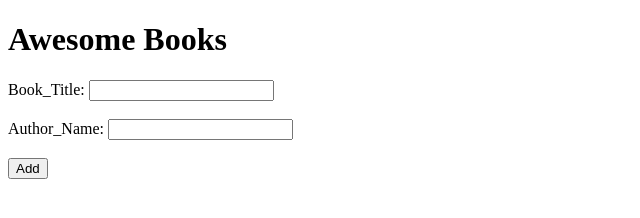
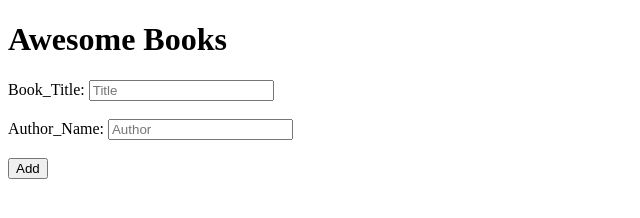
Before and after one commit to Atifzada/Awesome-Books, a website: page index.html in a window 1280 px wide. Shown: the full height of the page, 0-640 px from the left. Drawn offline with Linux system fonts and the light colour scheme.

Commit message:
Update README and index.html file

```diff
--- a/index.html
+++ b/index.html
@@ -13,10 +13,10 @@
     </ul>
     <form id="form">
         <label for="text" >Book_Title:</label>
-        <input type="text" id="titleInput" required>
+        <input type="text" id="titleInput" required placeholder="Title">
         <br><br>
         <label for="text" >Author_Name:</label>
-        <input type="text" id="authorInput" required><br><br>
+        <input type="text" id="authorInput" required placeholder="Author"><br><br>
         <button class="btn" type="submit">Add</button>
     </form>
 </body>
```
Also changed, not shown: README.md.
